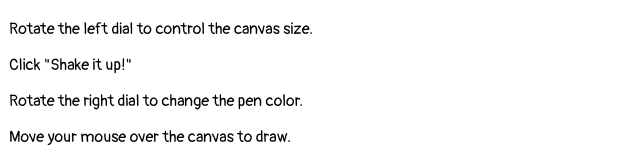
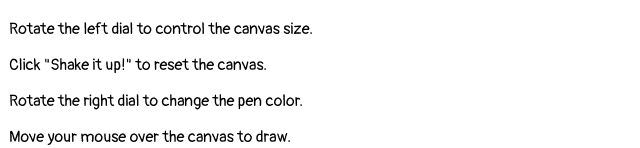
Before and after one commit to RinkM/Odin4-Drawing, a plain HTML site: page index.html in a window 1280 px wide. Shown: the part 656-804 px from the top of the page, without its empty margins (0-640 px from the left). Drawn offline with Linux system fonts and the light colour scheme.

Commit message:
small directions change

```diff
--- a/index.html
+++ b/index.html
@@ -41,7 +41,7 @@
             <h1>Directions:</h1>
 
             <p>Rotate the left dial to control the canvas size. </p>
-            <p>Click "Shake it up!"</p>
+            <p>Click "Shake it up!" to reset the canvas.</p>
             <p>Rotate the right dial to change the pen color.</p>
             <p>Move your mouse over the canvas to draw.</p>
             </div>
```
